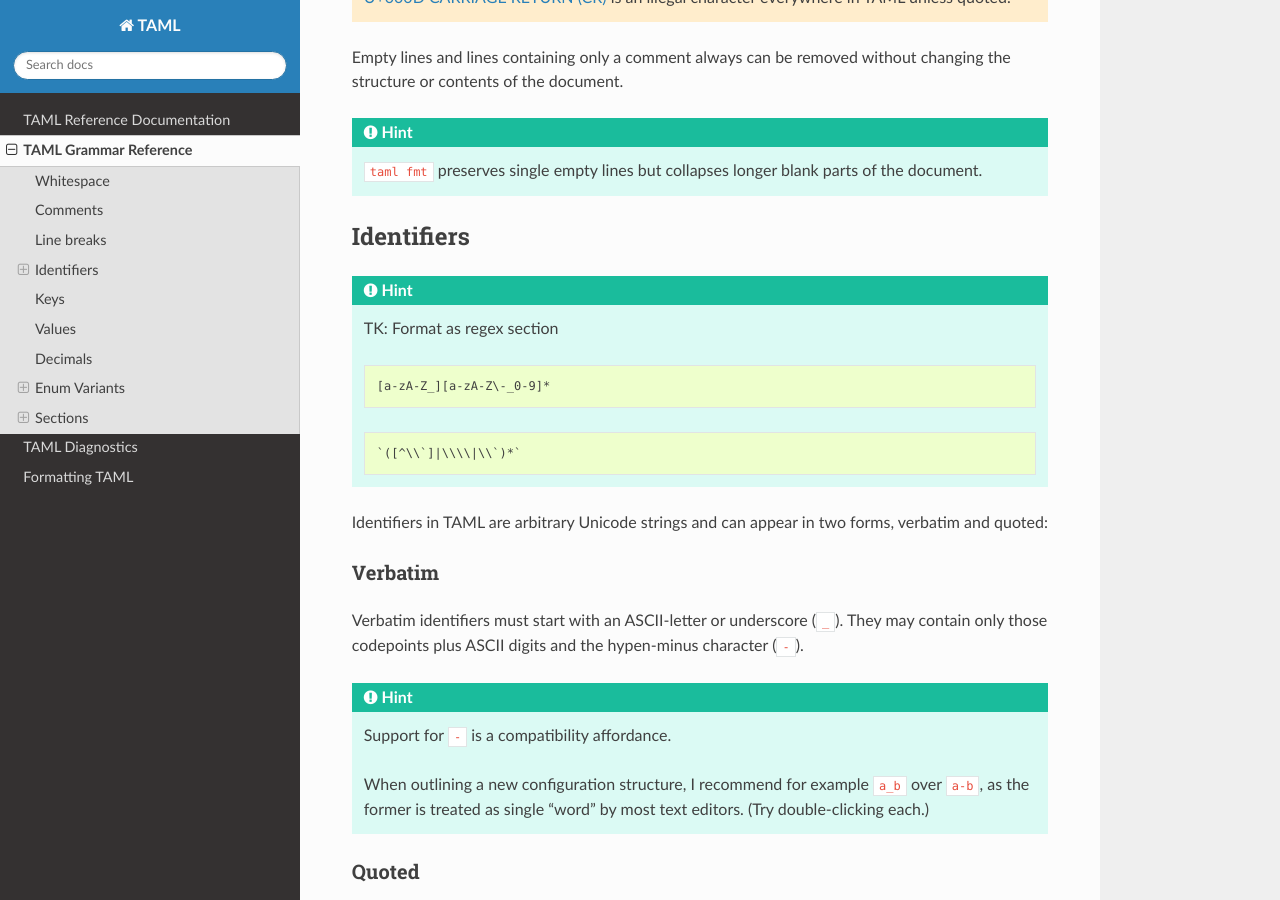
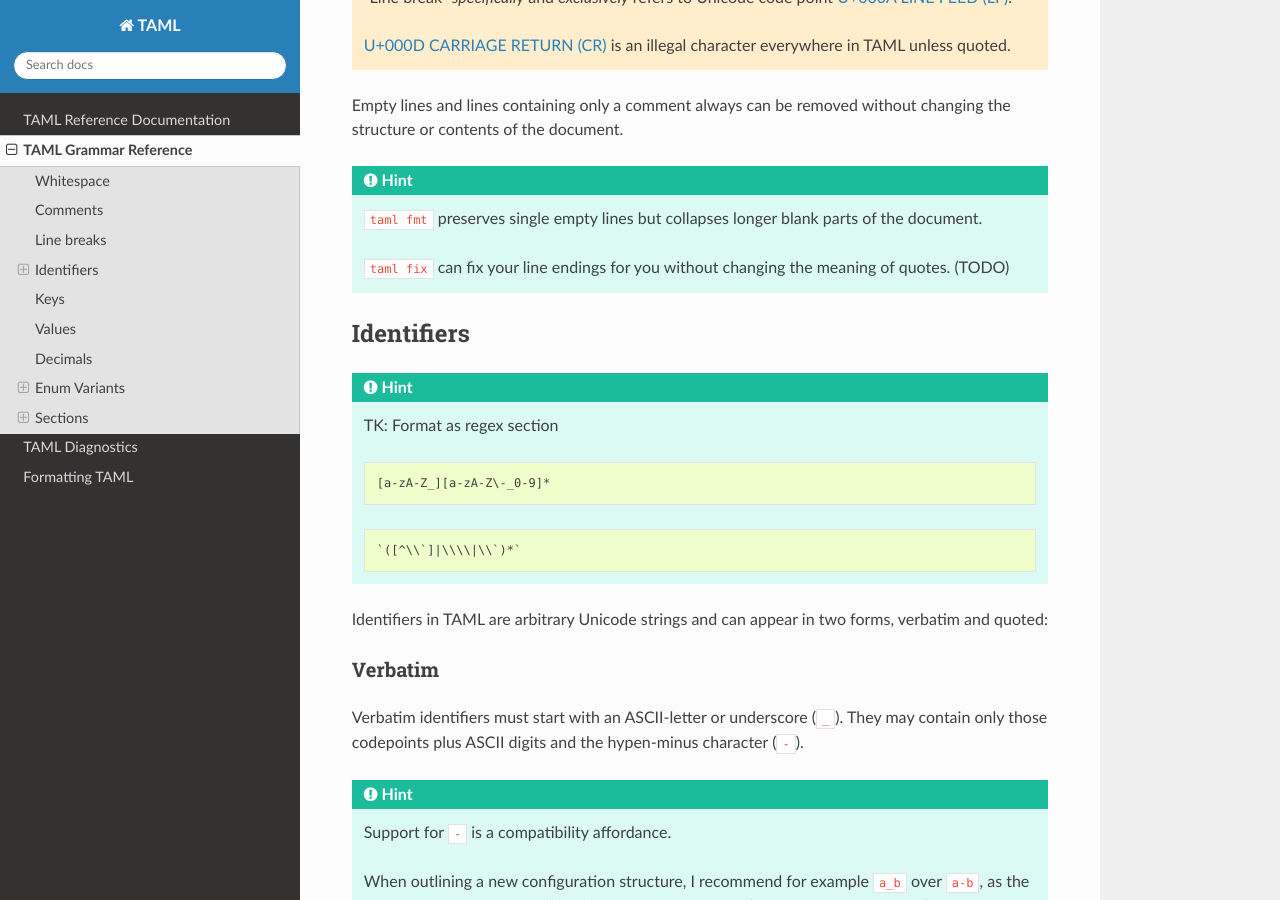
Before and after one commit to Tamschi/taml, a Sphinx documentation site: the page built from docs/grammar.rst, in a window 1280 px wide and 900 px high, scrolled down 1139 px. Built offline with Sphinx 7.4.7 and the Read the Docs theme 2.0.0, drawn with Linux system fonts in a browser that asks for light colours; some of the changed text lies outside the part shown.

Commit message:
Added a few TODOs

```diff
--- a/docs/grammar.rst
+++ b/docs/grammar.rst
@@ -1,5 +1,7 @@
 TAML Grammar Reference
 ======================
+
+TK: Use singular for headings.
 
 Whitespace
 ----------
@@ -53,6 +55,8 @@
 .. hint::
 
 	``taml fmt`` preserves single empty lines but collapses longer blank parts of the document.
+
+	``taml fix`` can fix your line endings for you without changing the meaning of quotes. (TODO)
 
 Identifiers
 -----------
```
